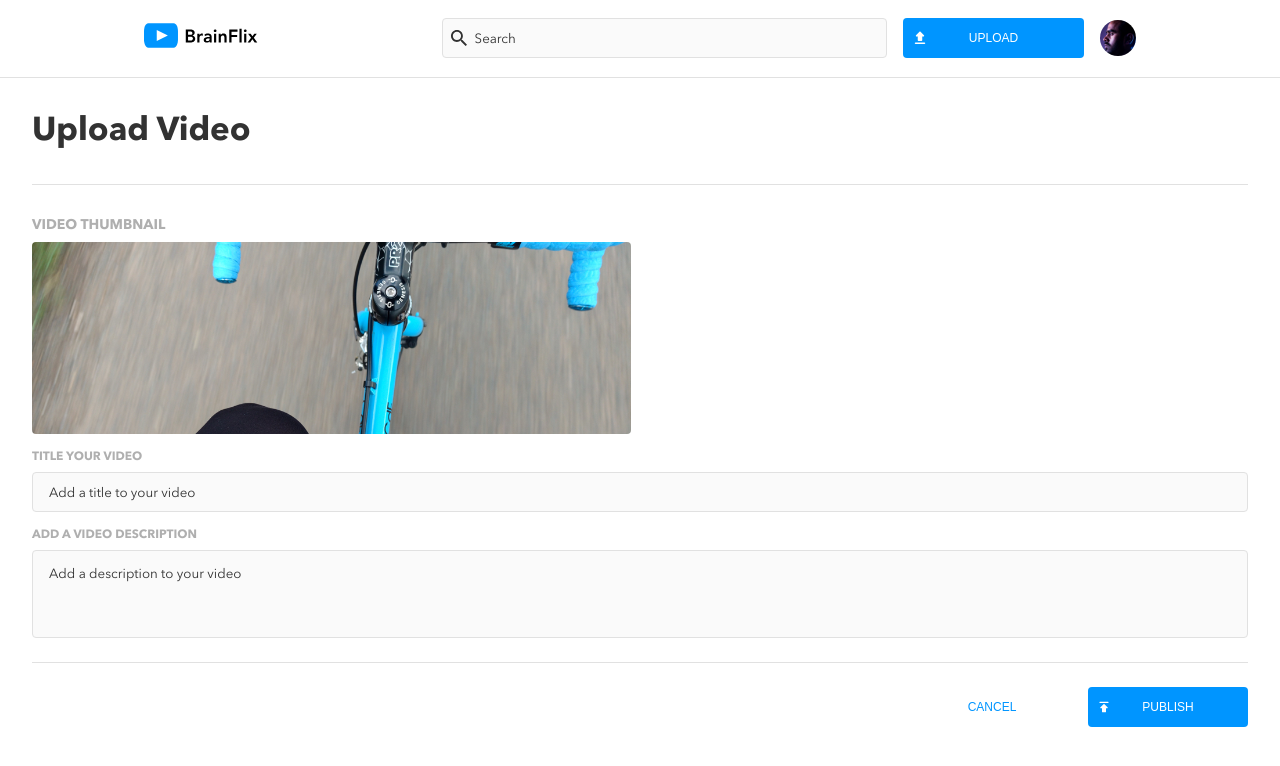
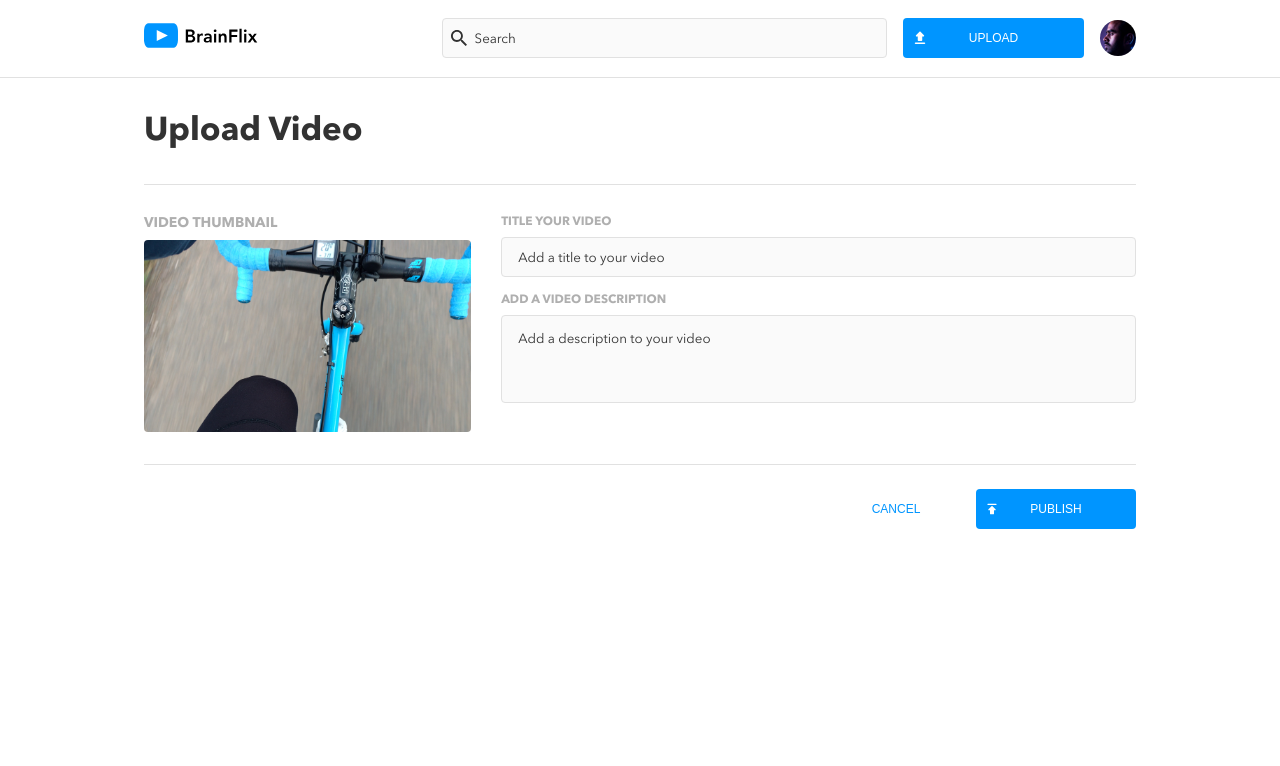
Before and after one commit to skherad/brainflix, a React (Create React App) app: page /upload in a window 1280 px wide. Shown: the top 766 px of the page. Built offline with nearby package versions, Linux system fonts and the light colour scheme.

Commit message:
upload page - desktop style

```diff
--- a/src/pages/VideoUpload.js
+++ b/src/pages/VideoUpload.js
@@ -36,11 +36,16 @@ const VideoUpload = () => {
     return (
       <section className='upload'>
         <h2 className='upload__title'>Upload Video</h2>
-        <h3 className='upload__label'>VIDEO THUMBNAIL</h3>
-        <div className='upload__thumbnail'></div>
+
 
         {/* upload video form */}
         <form className='form' onSubmit={handleSubmit}>
+          <div  className='form__container-desktop'>
+            <div className='form__left-container'>
+              <h3 className='upload__label'>VIDEO THUMBNAIL</h3>
+              <div className='upload__thumbnail'></div>
+            </div>
+            <div className='form__right-container'>
               <label htmlFor="videoTitle" className='form__label'>
                 TITLE YOUR VIDEO
               </label>
@@ -64,6 +69,8 @@ const VideoUpload = () => {
                 onChange={handleDesc}
                 value={videoDesc}
               ></textarea>
+            </div>
+          </div>
           <div className='form__nonmobile-container'>
             <button className='form__button'>PUBLISH</button>
             <button
--- a/src/pages/VideoUpload.scss
+++ b/src/pages/VideoUpload.scss
@@ -5,6 +5,10 @@
 .upload {
     padding: 1rem;
     border-top: 1px $secondary-divider solid;
+    @include desktop {
+        padding: 1rem 8rem;
+    }
+
 
     &__title {
         margin-top: 0;
@@ -27,9 +31,13 @@
         border-radius: 4px;
         margin-bottom: 1rem;
         @include tablet {
-            margin: 0.5rem 1rem 1rem 1rem;
+            // margin: 0.5rem 1rem 1rem 1rem;
             width: 48%;
             height: 12rem;
+        }
+        @include desktop {
+            width: 100%;
+
         }
     }
 
@@ -39,8 +47,8 @@
         font-size: .875rem;
         margin-bottom: 0.5rem;
         @include tablet {
-            display: block;
-            margin: 2rem 1rem 0 1rem;
+            // display: block;
+            // margin: 2rem 1rem 0 1rem;
         }
     }
 }
@@ -52,6 +60,27 @@
 
     @include tablet {
         margin: 1rem;
+    }
+
+    &__container-desktop {
+        @include desktop {
+            display: flex;
+            justify-content: space-between;
+        }
+    }
+
+    &__left-container {
+        @include desktop {
+            width: 33%;
+            margin-right: 1rem;
+        }
+    }
+
+    &__right-container {
+        @include desktop {
+            width: 64%;
+            margin-top: .875rem;
+        }
     }
 
     &__label {
@@ -105,6 +134,7 @@
         resize: none;
         margin-bottom: 1rem;
         height: 7rem;
+        width: 100%;
         @include tablet {
             height: 5.5rem;
             margin-bottom: 1.5rem;
@@ -122,18 +152,22 @@
         }
     }
     &__nonmobile-container {
-        display: flex;
-        flex-direction: row-reverse;
-        border-top: 1px $secondary-divider solid;
-        padding-top: 1.5rem
-
+        @include tablet {
+            display: flex;
+            flex-direction: row-reverse;
+            border-top: 1px $secondary-divider solid;
+            padding-top: 1.5rem
+        }
+        @include desktop {
+            margin-top: 1rem;
+        }
     }
 
     &__button {
         @include default-button;
         background-image: url('../assets/images/publish.svg');
         margin-bottom: 2rem;
-        margin-left: 1rem;
+        // margin-left: 1rem;
         @include tablet {
             width: 10rem;
         }
```
Lines whose indentation alone changed are shown as unchanged.
